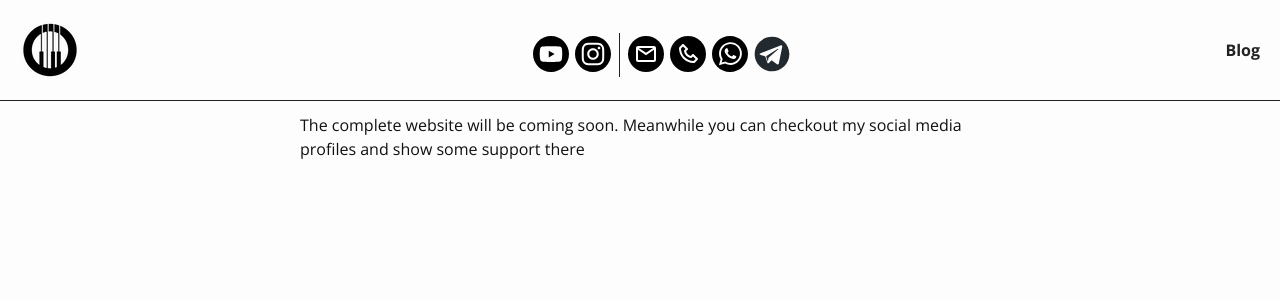
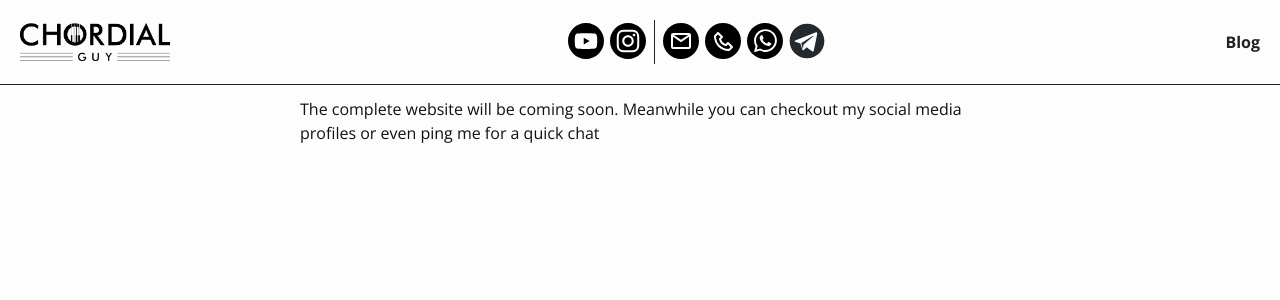
Before and after one commit to chordialguy/chordialguy.github.io, a Jekyll site: the page built from docs/index.markdown, in a window 1280 px wide. Shown: the top 300 px of the page. Built offline with Jekyll 4.4.1, drawn with Linux system fonts in a browser that asks for light colours.

Commit message:
Minor text and footer changes

```diff
--- a/docs/_includes/header.html
+++ b/docs/_includes/header.html
@@ -1,6 +1,9 @@
 <header class="site-header" role="banner">
-  <div class="logo">
-    <a href="/"><img src="/assets/logo.png" /></a>
+  <div class="logo-large">
+    <a href="/"><img src="/assets/logo-large-black.png" /></a>
+  </div>
+  <div class="logo-small">
+    <a href="/"><img src="/assets/logo-mini-black.png" /></a>
   </div>
   {%- include social.html -%}
   <div class="blog-link">
--- a/docs/_sass/_footer.scss
+++ b/docs/_sass/_footer.scss
@@ -5,7 +5,9 @@
     left: 0;
     right: 0;
     background-color: #fff;
+    box-shadow: 0 8px 17px 2px #222;
     display: none;
+    padding: 10px 0;
     @include tablet {
         display: flex;
     }
--- a/docs/_sass/_header.scss
+++ b/docs/_sass/_header.scss
@@ -2,9 +2,16 @@
     display: flex;
     border-bottom: 1px solid #222;
     align-items: center;
-    padding-right: 20px;
+    padding: 20px;
     justify-content: space-between;
-    > .logo {
+    > .logo-large {
+        > a {
+            display: block;
+            width: 150px;
+        }
+    }
+    > .logo-small {
+        display: none;
         > a {
             display: block;
             width: 100px;
--- a/docs/_sass/_social.scss
+++ b/docs/_sass/_social.scss
@@ -5,7 +5,7 @@
     display: flex;
     justify-content: center;
     flex-flow: wrap;
-    margin-top: 24px;
+    margin: 0;
     > li {
         margin: 3px;
         > a {
--- a/docs/index.markdown
+++ b/docs/index.markdown
@@ -4,4 +4,4 @@
 
 layout: comingSoon
 ---
-The complete website will be coming soon. Meanwhile you can checkout my social media profiles and show some support there
+The complete website will be coming soon. Meanwhile you can checkout my social media profiles or even ping me for a quick chat
```
Also changed, not shown: docs/assets/logo-large-black.png (added), docs/assets/logo-mini-black.png (renamed from docs/assets/logo.png).
